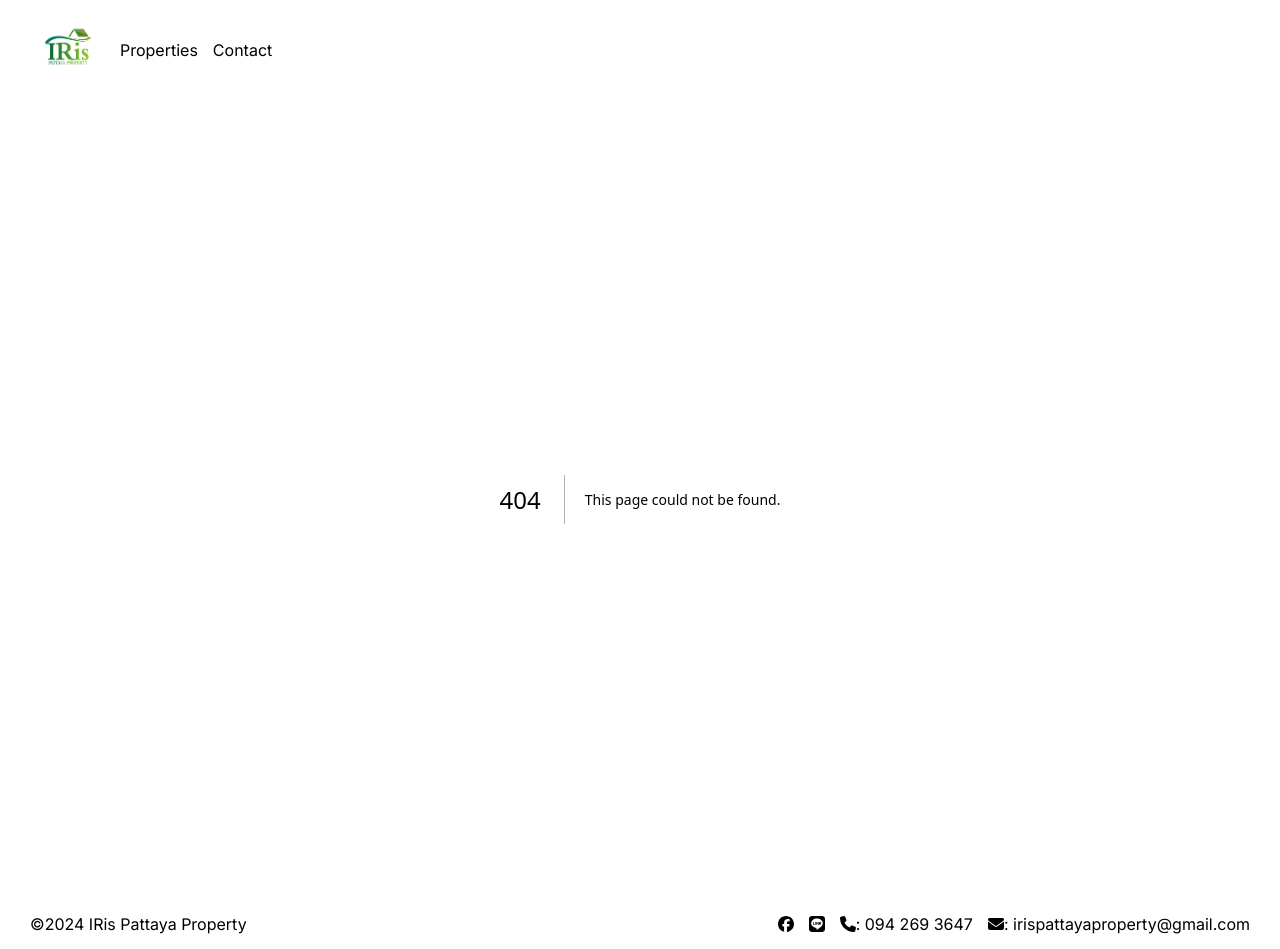
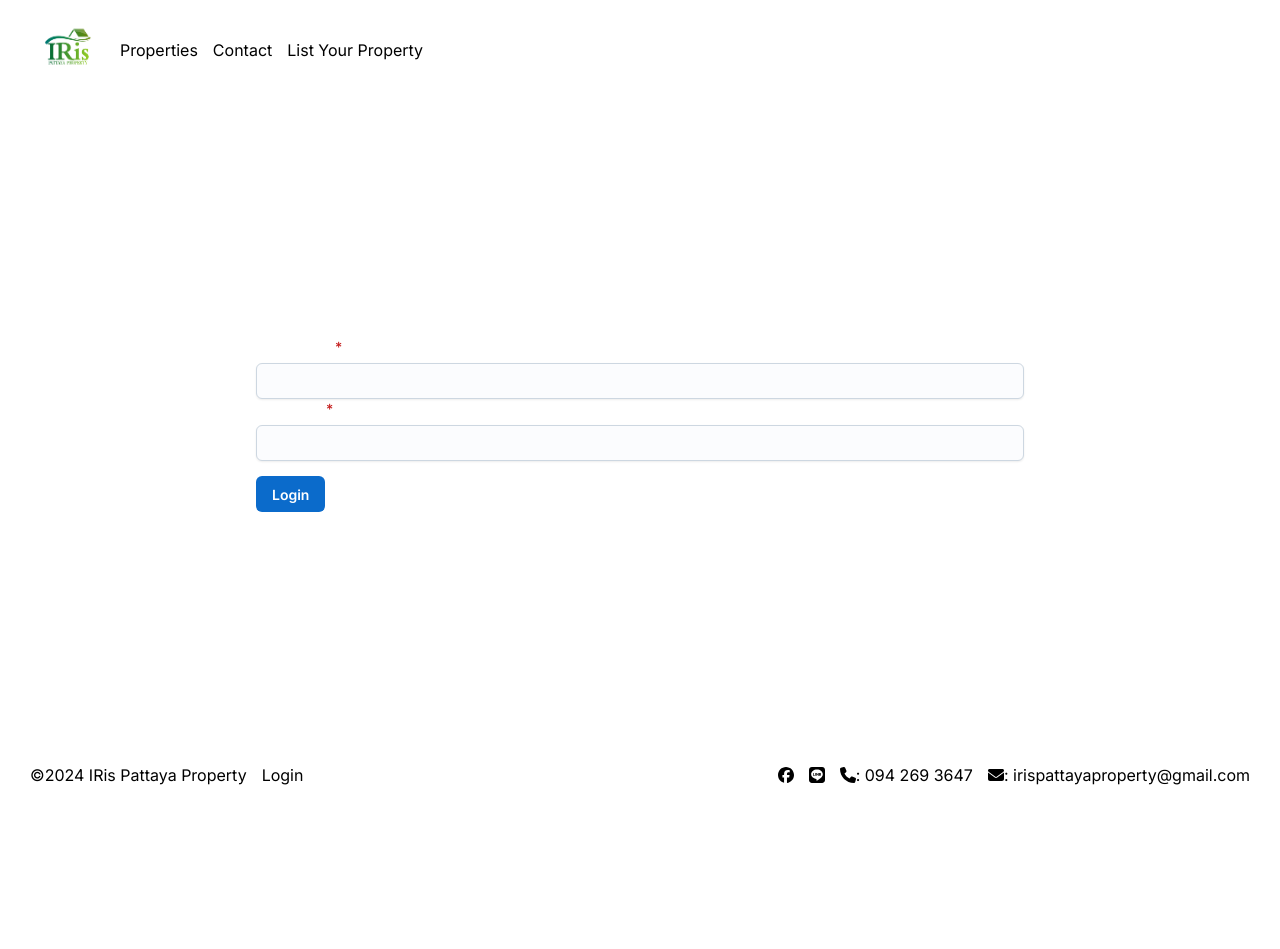
Before and after one commit to demarcj/iris, a Next.js app: page /login in a window 1280 px wide. Before the commit this address had no page. After the commit the page ends 800 px from the top, so only its background shows below. Built offline with nearby package versions, Linux system fonts and the light colour scheme.

Commit message:
Added key and started login page

```diff
--- a/src/_components/layout_section/footer.tsx
+++ b/src/_components/layout_section/footer.tsx
@@ -1,4 +1,5 @@
 import { FontAwesomeIcon } from "@fortawesome/react-fontawesome";
+import Link from 'next/link';
 import { faEnvelope, faPhone } from "@fortawesome/free-solid-svg-icons";
 import styles from "@/_styles/footer.module.css";
 
@@ -9,6 +10,7 @@ export const Footer = () => {
     <footer className={styles.footer}>
       <div className={styles.footer_section}>
         <div> &#169;{year} IRis Pattaya Property </div>
+        <Link href='/login'>Login</Link>
       </div>
       <div className={styles.footer_section}>
         <div className={styles.contact}>
--- a/src/_components/layout_section/nav_menu.tsx
+++ b/src/_components/layout_section/nav_menu.tsx
@@ -25,6 +25,11 @@ export const NavMenu = () => (
       <li>
         <div><Link href="/contact_us">Contact</Link></div>
       </li>
+      <li>
+        <div>
+          <Link href="/form"> List Your Property </Link>
+        </div>
+      </li>
     </ul>
 
     {/* <ul className={[styles.nav, styles.setting].join(' ')}>
--- a/src/_models/property_model.tsx
+++ b/src/_models/property_model.tsx
@@ -4,6 +4,7 @@ export type PropertyModel = {
   area?: string[];
   bathrooms: number;
   bedrooms: number;
+  created_at: Date | string;
   description?: string;
   email: string;
   hot_deal: boolean;
@@ -17,5 +18,6 @@ export type PropertyModel = {
   property_id: string;
   size?: number;
   type: string;
+  updated_at: Date | string;
   unit_number?: string;
 }
--- a/src/_styles/form.module.css
+++ b/src/_styles/form.module.css
@@ -32,7 +32,4 @@
   .image_container{
     display: none;
   }
-  .button{
-    width: 100%;
-  }
 }
--- a/src/_styles/global.module.css
+++ b/src/_styles/global.module.css
@@ -6,3 +6,9 @@
   background-color: black;
   opacity: .4;
 }
+
+@media screen and (width < 769px) {
+  .button{
+    width: 100%;
+  }
+}
--- /dev/null
+++ b/src/_styles/index.tsx
@@ -0,0 +1 @@
+export * from './input_style';
--- /dev/null
+++ b/src/_styles/input_style.tsx
@@ -0,0 +1 @@
+export const label = { color: `white` };
--- a/src/_styles/layout.module.css
+++ b/src/_styles/layout.module.css
@@ -1,3 +1,4 @@
 .layout{
   flex: 1;
+  position: relative;
 }
--- /dev/null
+++ b/src/_styles/login.module.css
@@ -0,0 +1,14 @@
+.login_section{
+  position: absolute;
+  inset: 0;
+  display: grid;
+  place-items: center;
+}
+
+.login_container{
+  border: 1px solid white;
+  border-radius: 5px;
+  padding: 15px;
+  width: 100%;
+  max-width: 800px;
+}
--- /dev/null
+++ b/src/app/login/page.tsx
@@ -0,0 +1,97 @@
+"use client";
+
+import { useState } from 'react';
+import { ToastContainer, toast } from 'react-toastify';
+
+// Firebase
+// import { collection, addDoc } from "firebase/firestore";
+// import { db } from "@/firebase/firebase";
+
+// Material
+import Box from '@mui/material/Box';
+import Input from '@mui/joy/Input';
+import Button from '@mui/joy/Button';
+import FormLabel from '@mui/joy/FormLabel';
+import FormControl from '@mui/joy/FormControl';
+
+// Style
+import { label } from '@/_styles';
+import styles from '@/_styles/login.module.css';
+import global from "@/_styles/global.module.css";
+
+const Login = () => {
+  const [login, set_login] = useState({
+    password: ``,
+    user_name: ``
+  });
+  const required = [`user_name`, `password`];
+
+  const is_valid = (required_list: string[]): boolean => {
+    return !required_list.filter((key: string) => !login[key as keyof typeof login]).length;
+  };
+
+  const not_valid = () => {
+    const values = required.filter((key: string) => !login[key as keyof typeof login]).join(`, `);
+    toast(`${values} field(s) is empty. Please fill in all fields.`);
+  }
+
+  const handle_submit = async () => {
+    try{
+      // await addDoc(collection(db, `properties`), { ...property });
+    } catch(e) {
+      toast(`Something went wrong. Please try again.`);
+      console.error(e);
+    }
+  }
+
+  return (
+    <>
+      <main className={styles.login_section}>
+        <section className={styles.login_container}>
+            <Box
+              component="form"
+              noValidate
+              autoComplete="off"
+            >
+              <FormControl>
+                <FormLabel sx={label} required>User Name</FormLabel>
+                <Input
+                  id="address"
+                  value={login.user_name}
+                  fullWidth
+                  onChange={e => set_login({...login, user_name: e.target.value})}
+                  required
+                />
+              </FormControl>
+              <FormControl>
+                <FormLabel sx={label} required>Password</FormLabel>
+                <Input
+                  id="address"
+                  value={login.password}
+                  fullWidth
+                  slotProps={{ input: { type: 'password' } }}
+                  onChange={e => set_login({...login, password: e.target.value})}
+                  required
+                />
+              </FormControl>
+              <span onClick={() => is_valid(required) ? handle_submit() : not_valid()} >
+                <Button
+                  sx={{mt: `15px`}}
+                  slotProps={{
+                    root: {
+                      className: global.button
+                    }
+                  }}
+                >
+                  Login
+                </Button>
+              </span>
+          </Box>
+        </section>
+      </main>
+      <ToastContainer />
+    </>
+  )
+}
+
+export default Login;
```
Also changed, not shown: src/app/form/page.tsx (+31 -26 lines), src/firebase/firebase.ts (+8 -7 lines), 1 other file (tests, documents, lock files or other folders).
